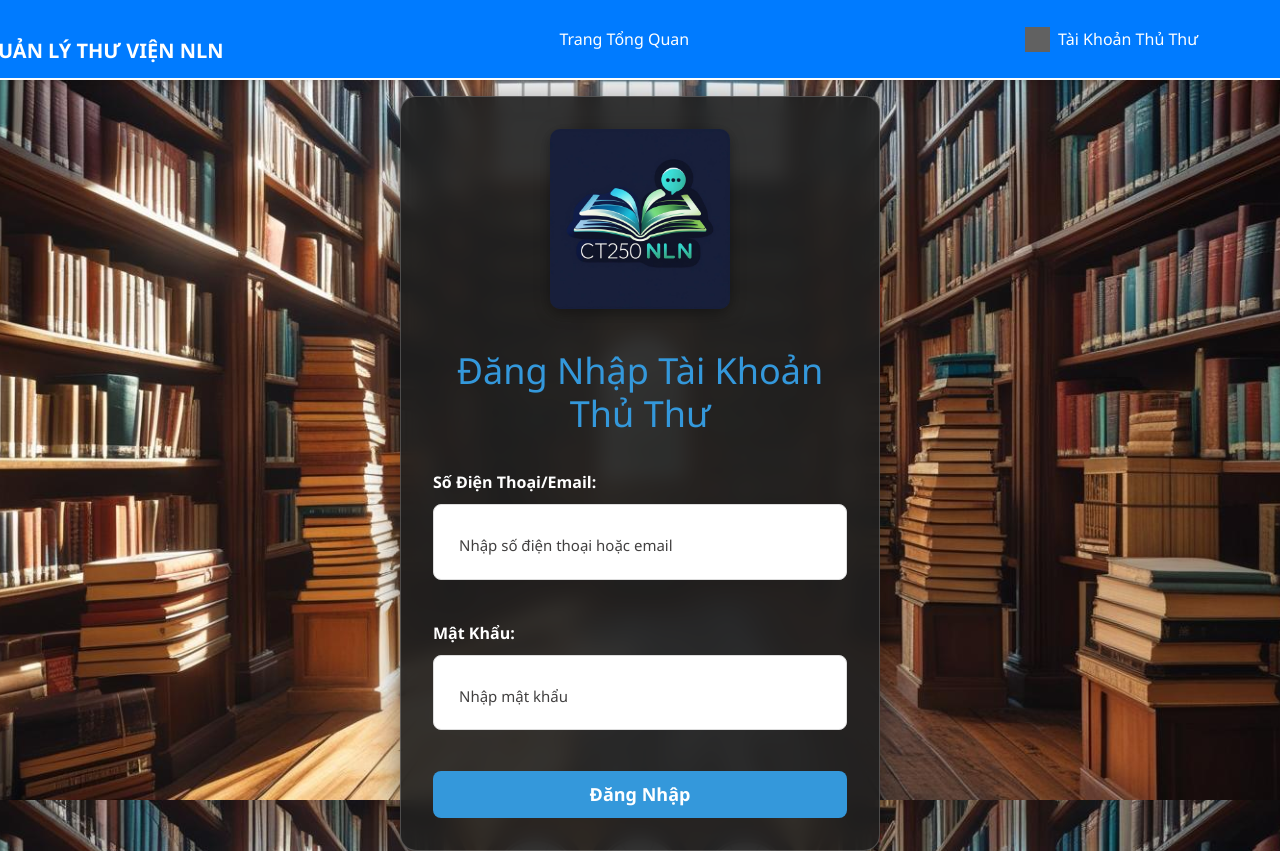
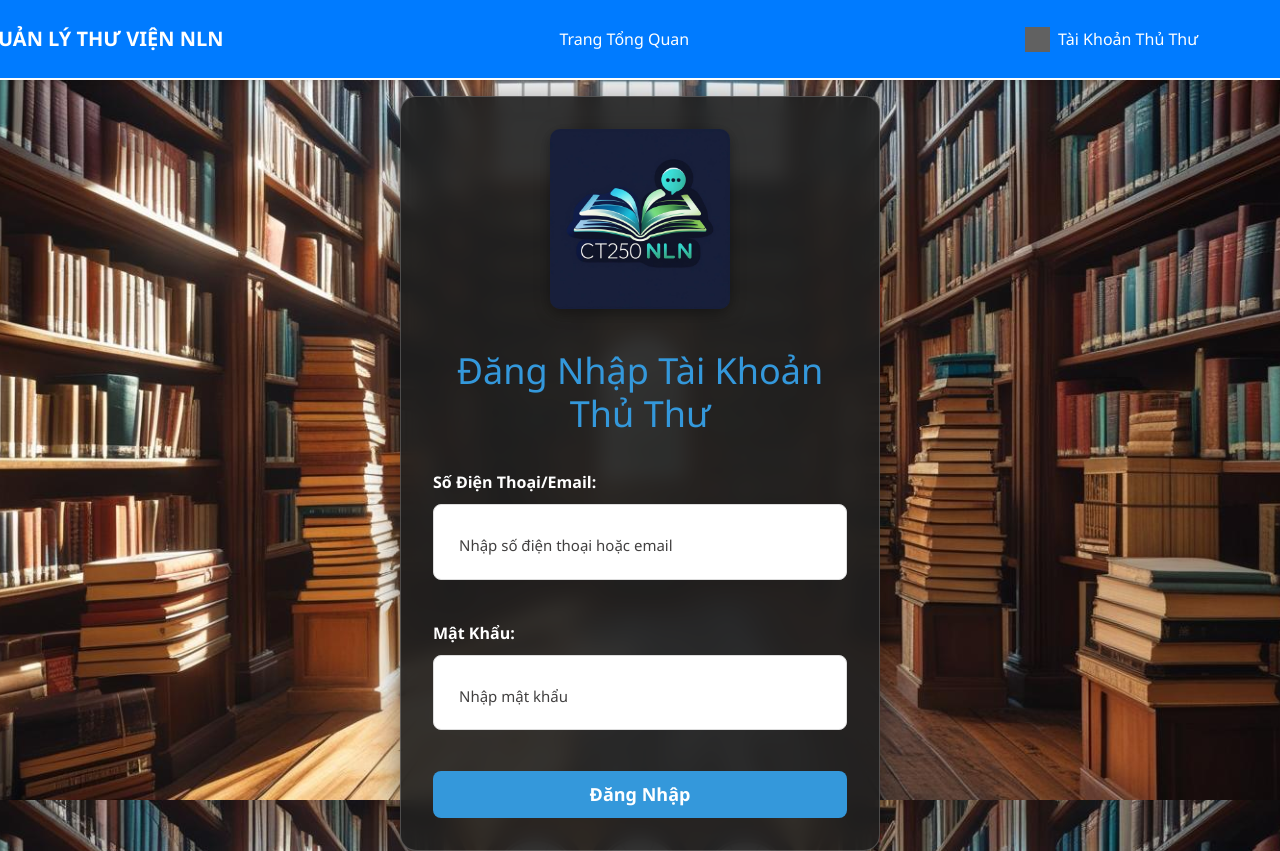
Before and after one commit to nhutb2203520/Frontend, a Vue app: page /admin/signin in a window 1280 px wide. Built offline with nearby package versions, Linux system fonts and the light colour scheme; grey boxes are pictures that could not be loaded.

Commit message:
update navbar

```diff
--- a/src/components/Admin/NavBarAD.vue
+++ b/src/components/Admin/NavBarAD.vue
@@ -5,7 +5,7 @@
       <div class="navbar-left">
         <router-link to="/admin/dashboard" class="navbar-logo">
           <img src="@/assets/Logo.jpg" alt="Logo" class="logo" />
-          <span class="title text-white pt-4">QUẢN LÝ THƯ VIỆN NLN</span>
+          <span class="title text-white">QUẢN LÝ THƯ VIỆN NLN</span>
         </router-link>
       </div>
 
--- a/src/components/Client/NavBar.vue
+++ b/src/components/Client/NavBar.vue
@@ -5,7 +5,7 @@
             <div class="navbar-left ">
                 <router-link to="/" replace class="navbar-logo d-flex align-items-center">
                     <img src="@/assets/Logo.jpg" alt="Logo" class="logo" />
-                    <span class="title text-white pt-4">QUẢN LÝ THƯ VIỆN NLN</span>
+                    <span class="title text-white ">QUẢN LÝ THƯ VIỆN NLN</span>
                 </router-link>
             </div>
 
@@ -30,8 +30,7 @@
                 </li>
 
                 <li>
-                    <router-link to="/favoritebook" replace
-                        :class="{ active: $route.path === '/favoritebook' }">
+                    <router-link to="/favoritebook" replace :class="{ active: $route.path === '/favoritebook' }">
                         Sách Yêu Thích
                     </router-link>
 
```
